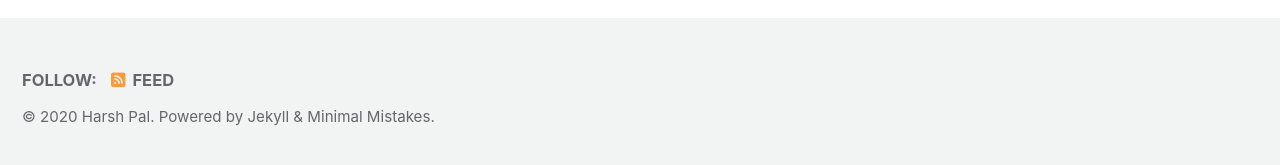
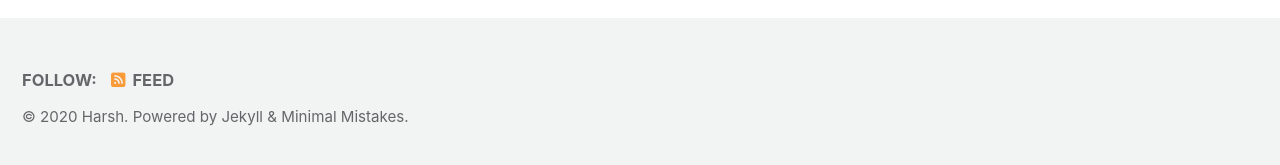
Before and after one commit to HarshPal03/harsh382.github.io, a Jekyll site: the page built from index.html, in a window 1280 px wide and 900 px high, scrolled down 222 px. Shown: the part 727-892 px from the top of the window. Built offline with Jekyll 4.4.1, drawn with Linux system fonts in a browser that asks for light colours; cached includes are drawn as plain includes; nearby versions of some CDN libraries; the list of posts is cut into pages by our own code.

Commit message:
Update _config.yml

```diff
--- a/_config.yml
+++ b/_config.yml
@@ -19,7 +19,7 @@ locale                   : "en-US"
 title                    : "Harsh Pal"
 title_separator          : "-"
 subtitle                 : # site tagline that appears below site title in masthead
-name                     : "Harsh Pal"
+name                     : "Harsh"
 description              : "Deep Learning Portfolio"
 url                      : # the base hostname & protocol for your site e.g. "https://mmistakes.github.io"
 baseurl                  : # the subpath of your site, e.g. "/blog"
@@ -39,9 +39,9 @@ comments:
     # https://developers.facebook.com/docs/plugins/comments
     appid                :
     num_posts            : # 5 (default)
-    colorscheme          : # "light" (default), "dark"
+    colorscheme          : "dark"
   utterances:
-    theme                : # "github-light" (default), "github-dark"
+    theme                : "github-dark"
     issue_term           : # "pathname" (default)
   staticman:
     branch               : # "master"
```
